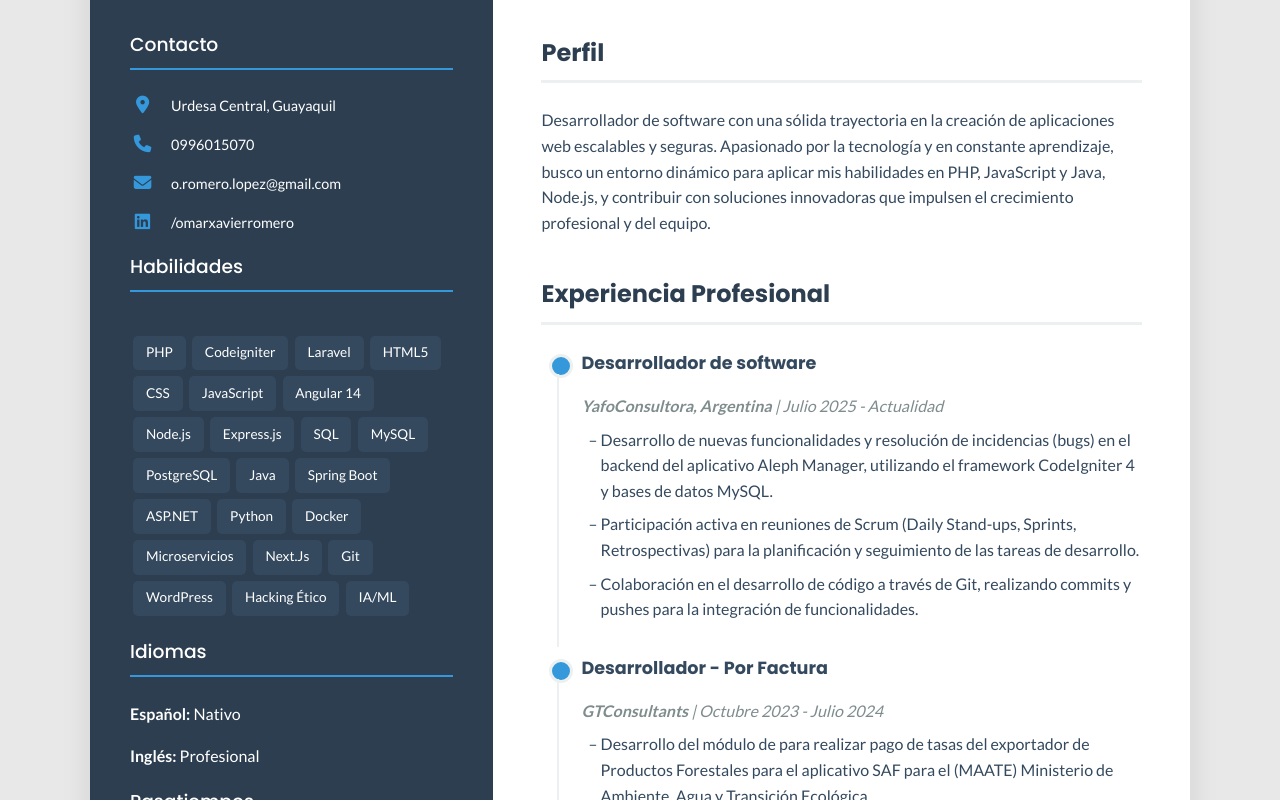
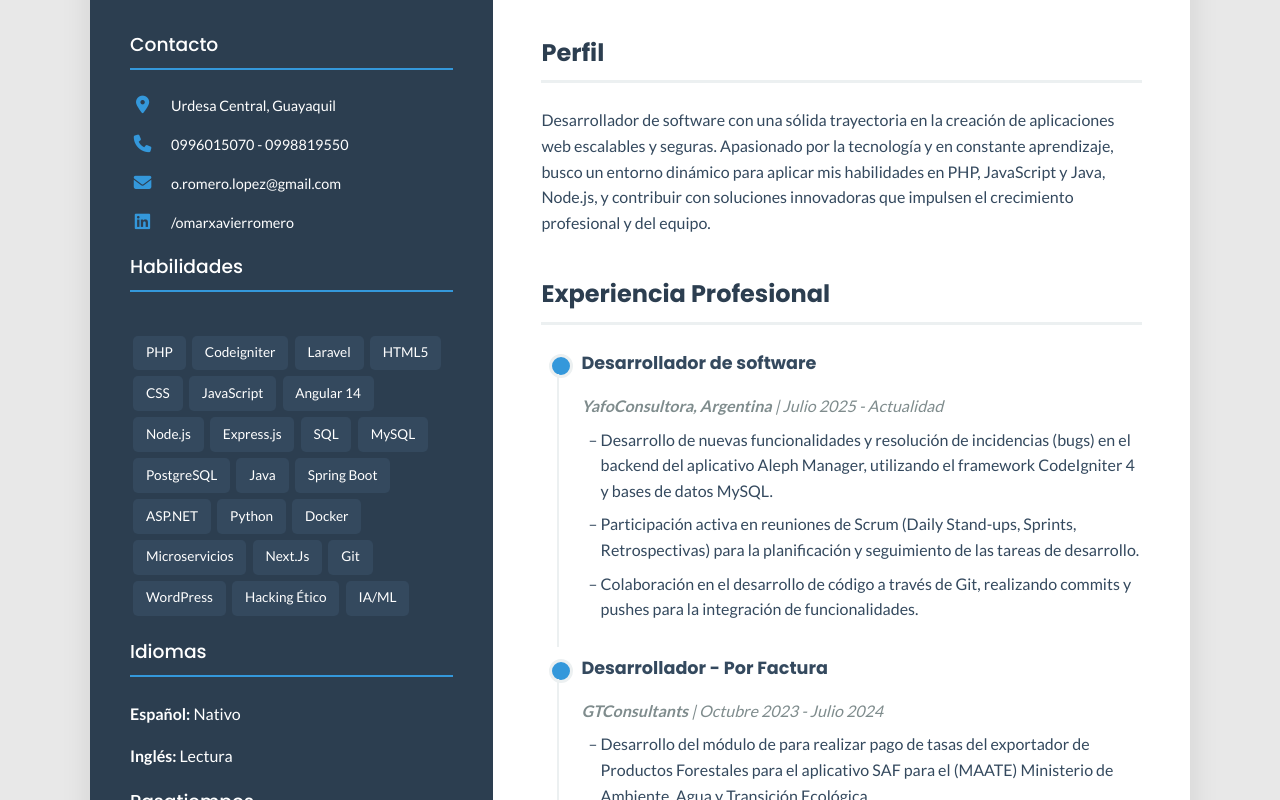
Before and after one commit to Sh4d0wC0ll3ct0r/OmarRomero, a plain HTML site: page index.html in a window 1280 px wide. Shown: the part 340-1140 px from the top of the page. Drawn offline with Linux system fonts and the light colour scheme.

Commit message:
Update index.html
.

```diff
--- a/index.html
+++ b/index.html
@@ -240,7 +240,7 @@
 
                 <h3>Contacto</h3>
                 <div class="contact-item"><i class="fas fa-map-marker-alt"></i><span>Urdesa Central, Guayaquil</span></div>
-                <div class="contact-item"><i class="fas fa-phone"></i><a href="tel:0996015070">0996015070</a></div>
+                <div class="contact-item"><i class="fas fa-phone"></i><a href="tel:0996015070">0996015070 - 0998819550</a></div>
                 <div class="contact-item"><i class="fas fa-envelope"></i><a href="mailto:o.romero.lopez@gmail.com">o.romero.lopez@gmail.com</a></div>
                 <div class="contact-item"><i class="fab fa-linkedin"></i><a href="https://linkedin.com/in/omarxavierromero" target="_blank">/omarxavierromero</a></div>
 
@@ -251,7 +251,7 @@
 
                 <h3>Idiomas</h3>
                 <p><strong>Español:</strong> Nativo</p>
-                <p><strong>Inglés:</strong> Profesional</p>
+                <p><strong>Inglés:</strong> Lectura</p>
 
                 <h3>Pasatiempos</h3>
                 <div class="contact-item"><i class="fas fa-person-running"></i><span>Running</span></div>
```
